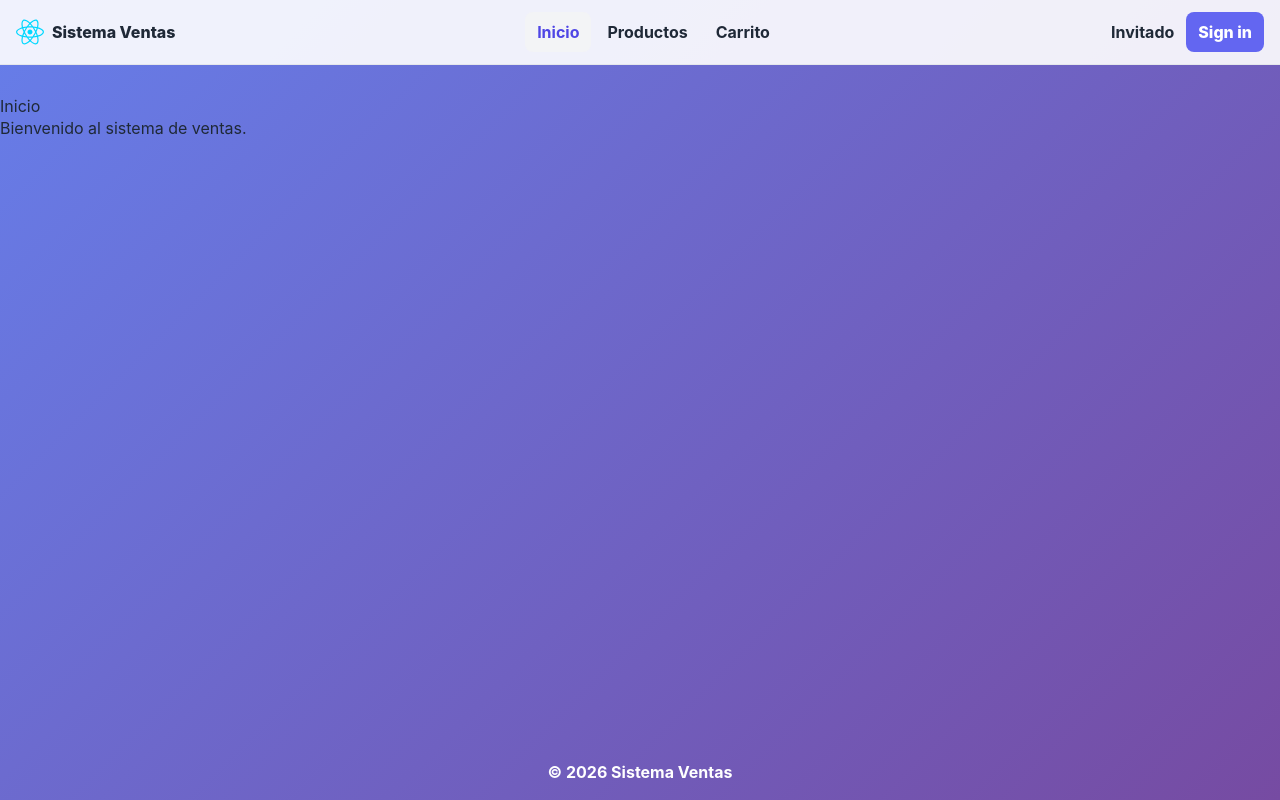
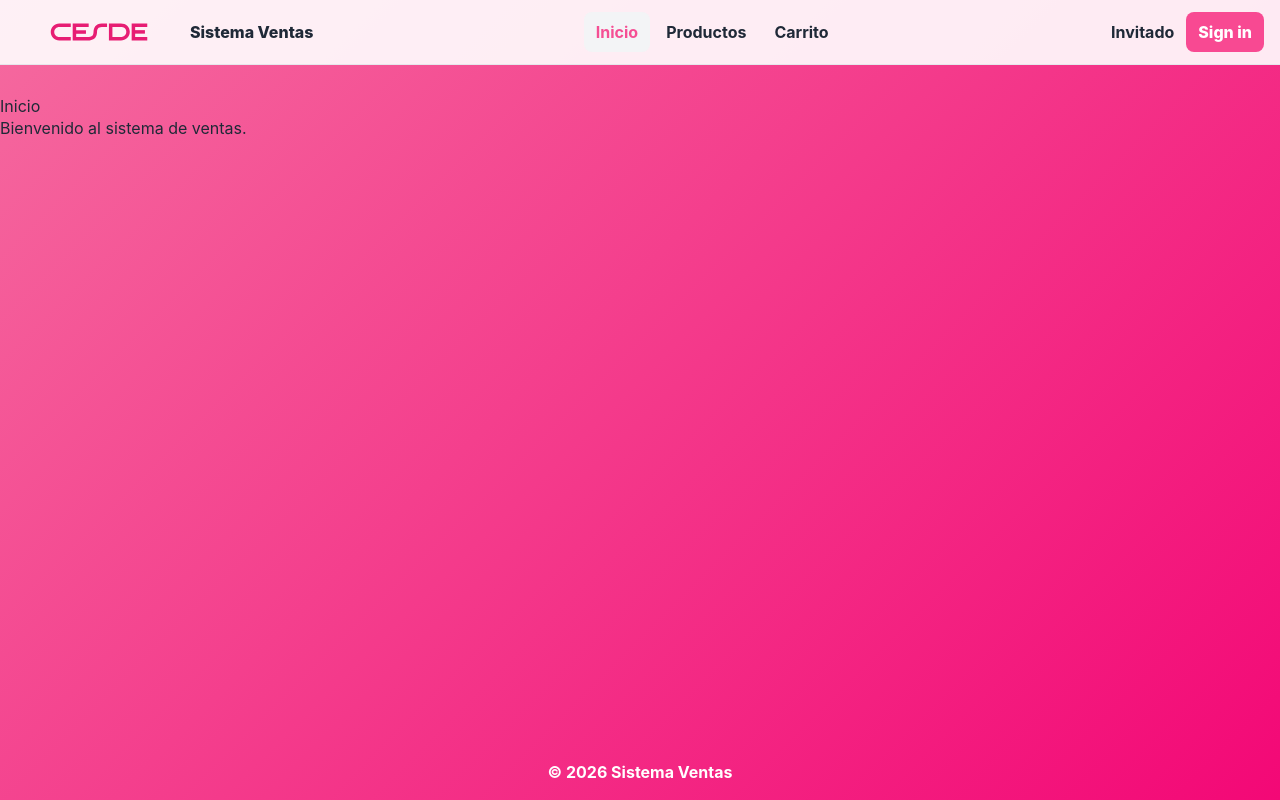
Before and after one commit to lgoenaga/frontend-II-2026-react, a React (Vite) app: page / in a window 1280 px wide. Built offline with nearby package versions, Linux system fonts and the light colour scheme.

Commit message:
Ajuste de colores corporativos y logo

```diff
--- a/src/App.css
+++ b/src/App.css
@@ -1,6 +1,6 @@
 .app {
   min-height: 100vh;
-  background: linear-gradient(135deg, #667eea 0%, #764ba2 100%);
+  background: linear-gradient(135deg, #f56a9f 0%, #f30876 100%);
   display: flex;
   flex-direction: column;
 }
--- a/src/components/Navbar.jsx
+++ b/src/components/Navbar.jsx
@@ -1,4 +1,4 @@
-import logo from '../assets/react.svg';
+import logo from '../assets/img-logos/logo-Cesde-2023.svg';
 import styles from '../styles/Navbar.module.css';
 
 function Navbar({ activePage, onNavigate, user, onSignIn, onSignOut }) {
--- a/src/index.css
+++ b/src/index.css
@@ -13,8 +13,8 @@
   font-weight: 400;
 
   /* Variables de color */
-  --primary: #6366f1;
-  --primary-dark: #4f46e5;
+  --primary: #f84992;
+  --primary-dark: #f54f94;
   --success: #059669;
   --danger: #dc2626;
   --gray-50: #f9fafb;
--- a/src/styles/Navbar.module.css
+++ b/src/styles/Navbar.module.css
@@ -17,8 +17,8 @@
 }
 
 .logo {
-  width: 28px;
-  height: 28px;
+  width: 166px;
+  height: 38px;
 }
 
 .brandName {
```
